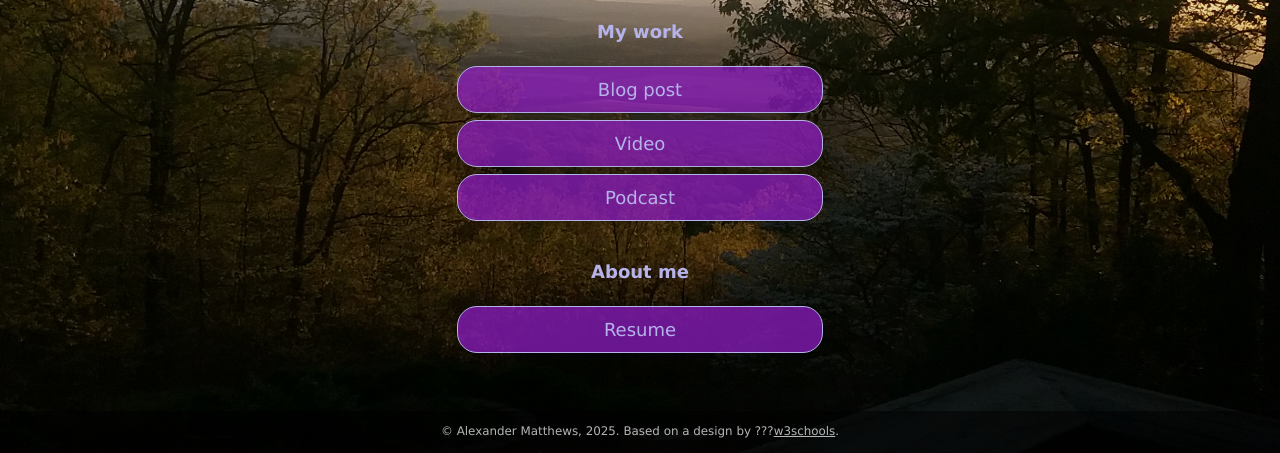
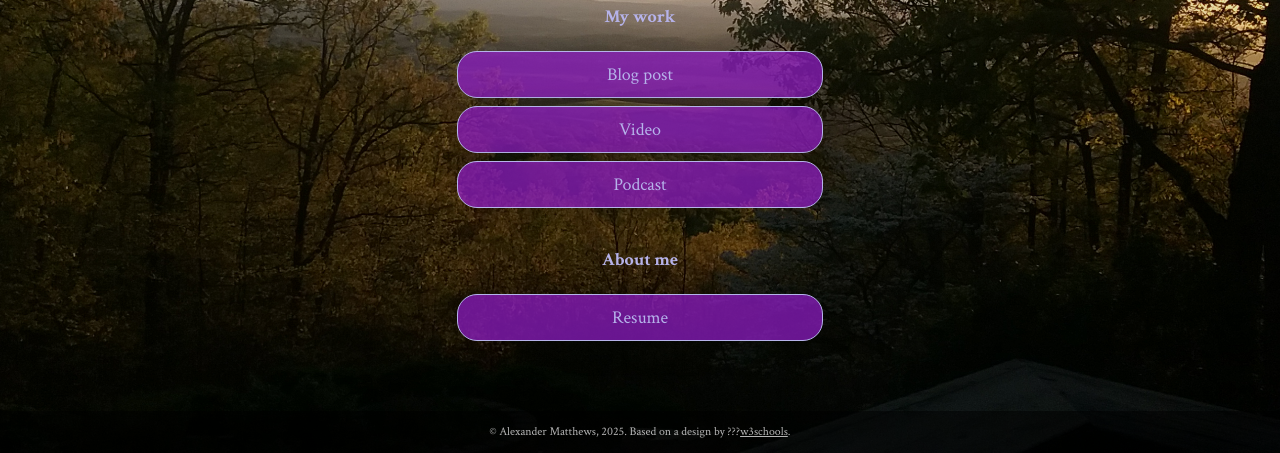
Before and after one commit to alexandercmatt/alexandercmatt.github.io, a plain HTML site: page index.html in a window 1280 px wide. Shown: the part 347-800 px from the top of the page. Drawn offline with Linux system fonts and the light colour scheme.

Commit message:
Changed font

```diff
--- a/css/style.css
+++ b/css/style.css
@@ -34,7 +34,7 @@ body {
     background-attachment: fixed;
     /* Resizes the background image to cover the entire container */
     background-size: cover;
-    font-family: Futura, Verdana, sans-serif;
+    font-family: "Crimson Text", serif;
     line-height: 1.5;
     font-size: 18px;
     display: flex;
--- a/index.html
+++ b/index.html
@@ -8,6 +8,9 @@
   <!-- Add your name below -->
   <title>Alexander Matthews</title>
   <link rel="stylesheet" href="css/style.css">
+  <link rel="preconnect" href="https://fonts.googleapis.com">
+<link rel="preconnect" href="https://fonts.gstatic.com" crossorigin>
+<link href="https://fonts.googleapis.com/css2?family=Crimson+Text:ital,wght@0,400;0,600;0,700;1,400;1,600;1,700&family=Space+Mono:ital,wght@0,400;0,700;1,400;1,700&display=swap" rel="stylesheet">
 </head>
 
 <body class="main-text-color">
```
